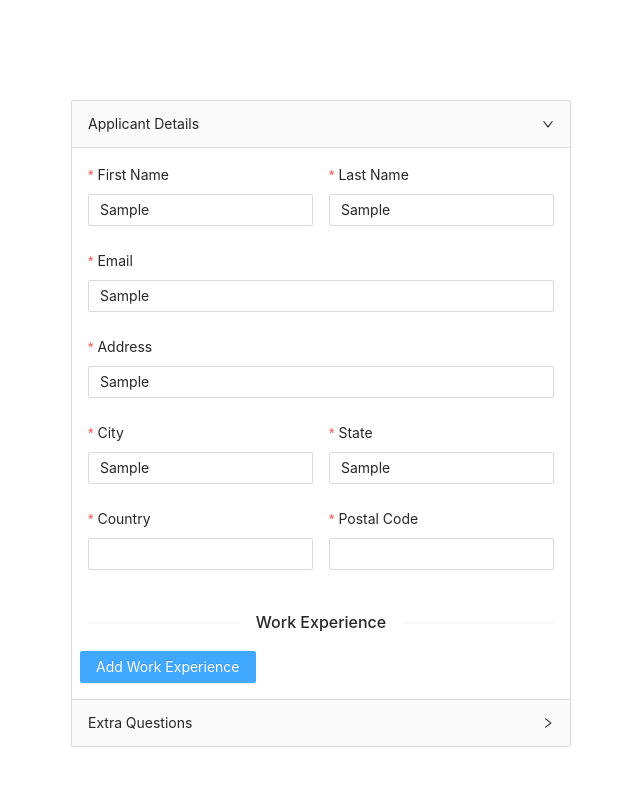
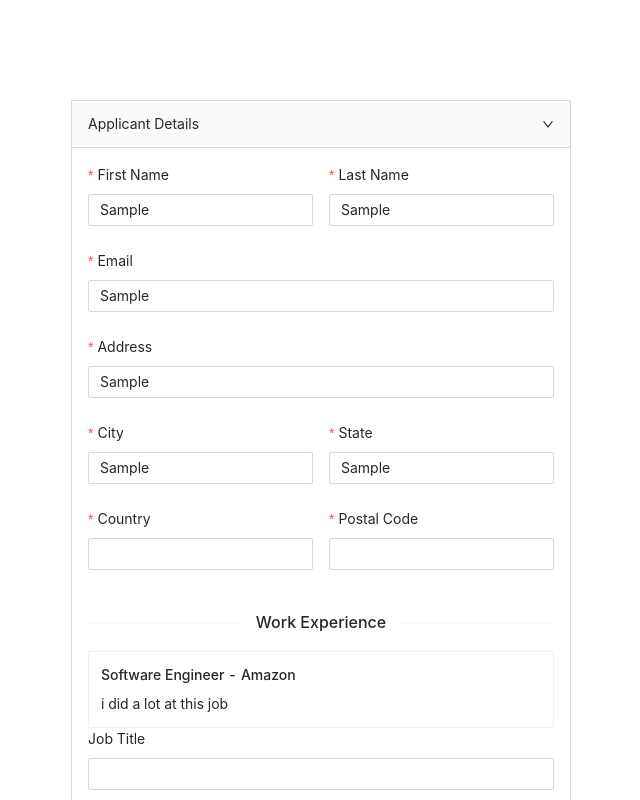
Before and after one commit to mattfan00/project-setup-team-solidaridad-utilisation, a React (Create React App) app in the folder front-end/: page /application/1/1 in a window 1280 px wide. Both pictures are taken after typing "Sample", "Sample", "Sample", "Sample", "Sample", "Sample" into the empty fields and a click on the button "Add Work Experience". Shown: the top 800 px of the page, without its empty margins (319-959 px from the left). Built offline with nearby package versions, Linux system fonts and the light colour scheme.

Commit message:
add work experience button works

```diff
--- /dev/null
+++ b/front-end/src/Components/ApplicationForm/NewJobForm.js
@@ -0,0 +1,73 @@
+import {
+  Col,
+  Form,
+  Input,
+  DatePicker,
+  Button
+} from "antd"
+
+const NewJobForm = (props) => {
+  const cancel = (e) => {
+    e.stopPropagation()
+    props.cancelJob()
+  }
+
+  const add = (e) => {
+    e.stopPropagation()
+    props.addJob()
+  }
+
+  return (
+    <>
+      <Col span={24}>
+        <Form.Item
+          label="Job Title"
+          name="title"
+        >
+          <Input />
+        </Form.Item>
+      </Col>
+      <Col span={24}>
+        <Form.Item
+          label="Employer"
+          name="employer"
+        >
+          <Input />
+        </Form.Item>
+      </Col>
+
+      <Col span={12}>
+        <Form.Item
+          label="Start Date"
+          name="startDate"
+        >
+          <DatePicker />
+        </Form.Item>
+      </Col>
+      <Col span={12}>
+        <Form.Item
+          label="End Date"
+          name="endDate"
+        >
+          <DatePicker />
+        </Form.Item>
+      </Col>
+
+      <Col span={24}>
+        <Form.Item
+          label="Description"
+          name="description"
+        >
+          <Input.TextArea />
+        </Form.Item>
+      </Col>
+
+      <Col span={24}>
+        <Button danger onClick={cancel}>Cancel</Button>
+        <Button type="primary" onClick={add}>Add</Button>
+      </Col>
+    </>
+  )
+}
+
+export default NewJobForm
--- a/front-end/src/Components/ApplicationForm/WorkExperience.js
+++ b/front-end/src/Components/ApplicationForm/WorkExperience.js
@@ -5,67 +5,53 @@ import {
   Form,
   Input,
   DatePicker,
-  Button
+  Button,
+  Card
 } from "antd"
 
+import NewJobForm from "./NewJobForm"
+
 const WorkExperience = () => {
-  const [jobs, setJobs] = useState([])
+  const [jobs, setJobs] = useState([
+    {
+      title: "Software Engineer",
+      employer: "Amazon",
+      description: "i did a lot at this job"
+    }
+  ])
   const [showForm, setShowForm] = useState(false)
-  const addNewJob = () => {
+
+  const showJobForm = () => setShowForm(true)
+  const cancelJob = () => {
+    console.log("cancel the form")
+    setShowForm(false)
+  }
+
+  const addJob = () => {
+    console.log("add a new form")
+    setShowForm(false)
   }
 
   return (
     <>
-
-      <Button type="primary" onClick={addNewJob}>Add Work Experience</Button>
-    </>
-  )
-}
-
-const Job = () => {
-  return (
-    <>
+      {jobs && jobs.map(job => (
+        <Col span={24}>
+          <Card size="small">
+            <h4>{job.title} - {job.employer}</h4>
+            <div>{job.description}</div>
+          </Card>
+        </Col>
+      ))}
+      {showForm && (
+        <NewJobForm
+          cancelJob={cancelJob}
+          addJob={addJob}
+        />
+      )}
       <Col span={24}>
-        <Form.Item
-          label="Job Title"
-          name="title"
-        >
-          <Input />
-        </Form.Item>
-      </Col>
-      <Col span={24}>
-        <Form.Item
-          label="Employer"
-          name="employer"
-        >
-          <Input />
-        </Form.Item>
-      </Col>
-
-      <Col span={12}>
-        <Form.Item
-          label="Start Date"
-          name="startDate"
-        >
-          <DatePicker />
-        </Form.Item>
-      </Col>
-      <Col span={12}>
-        <Form.Item
-          label="End Date"
-          name="endDate"
-        >
-          <DatePicker />
-        </Form.Item>
-      </Col>
-
-      <Col span={24}>
-        <Form.Item
-          label="Description"
-          name="description"
-        >
-          <Input.TextArea />
-        </Form.Item>
+        {!showForm && (
+          <Button type="primary" onClick={showJobForm}>Add Work Experience</Button>
+        )}
       </Col>
     </>
   )
```
Also changed, not shown: front-end/src/Components/SampleCustomComponent/index.js (deleted).
